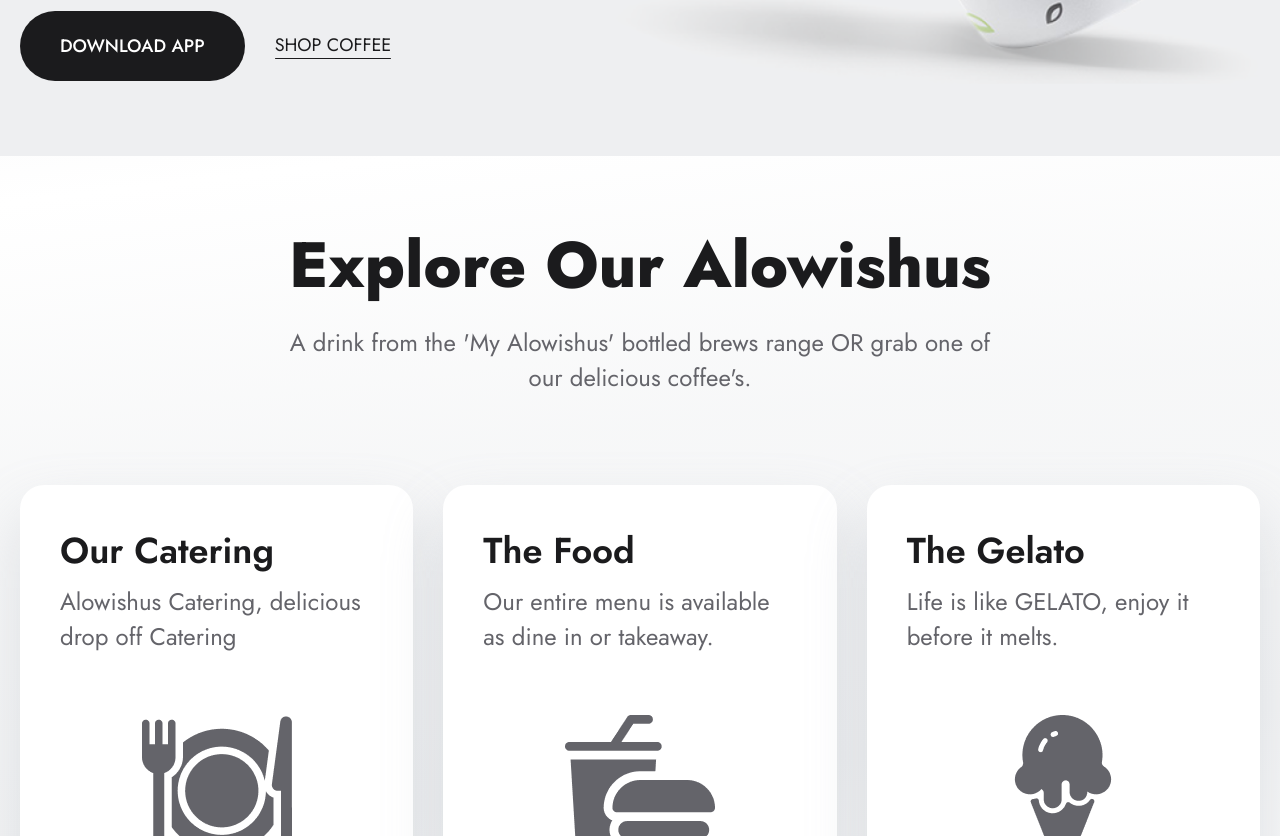
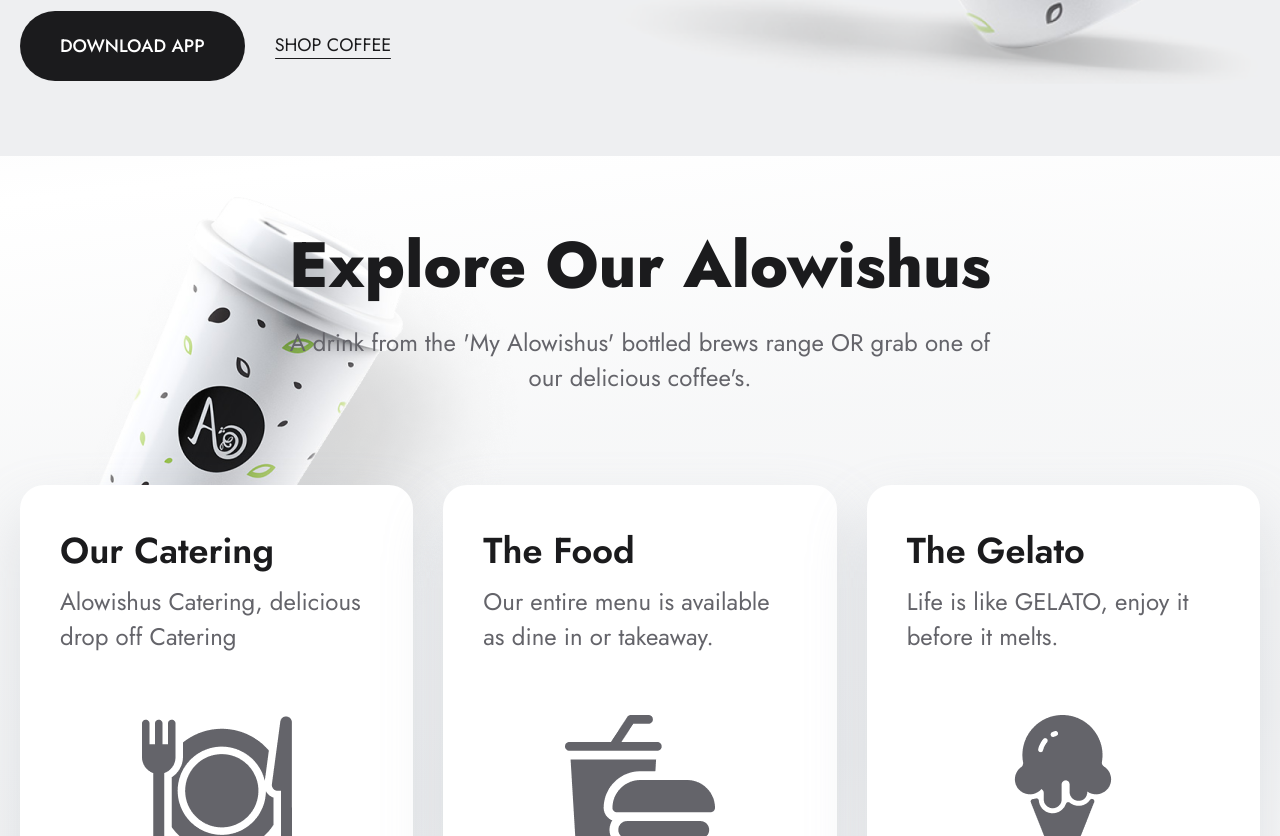
Before and after one commit to ViniVanC/day18-19-online-coffee-shop, a React (Vite) app: page / in a window 1280 px wide. Shown: the part 644-1480 px from the top of the page. Built offline with nearby package versions, Linux system fonts and the light colour scheme.

Commit message:
added decor

```diff
--- a/src/components/OurRange/OurRange.jsx
+++ b/src/components/OurRange/OurRange.jsx
@@ -6,9 +6,9 @@
 
 export const OurRange = () => {
   return (
-    <section id="our-range">
+    <section id="our-range" className="relative z-0">
       <Container>
-        <div className="decor-cup hidden">
+        <div className="decor-cup absolute left-[45px] top-0 -z-[1] max-sm:hidden">
           <img
             src="/images/decorate/decorate-coffee-cup.png"
             alt="decorate coffee cup"
```
